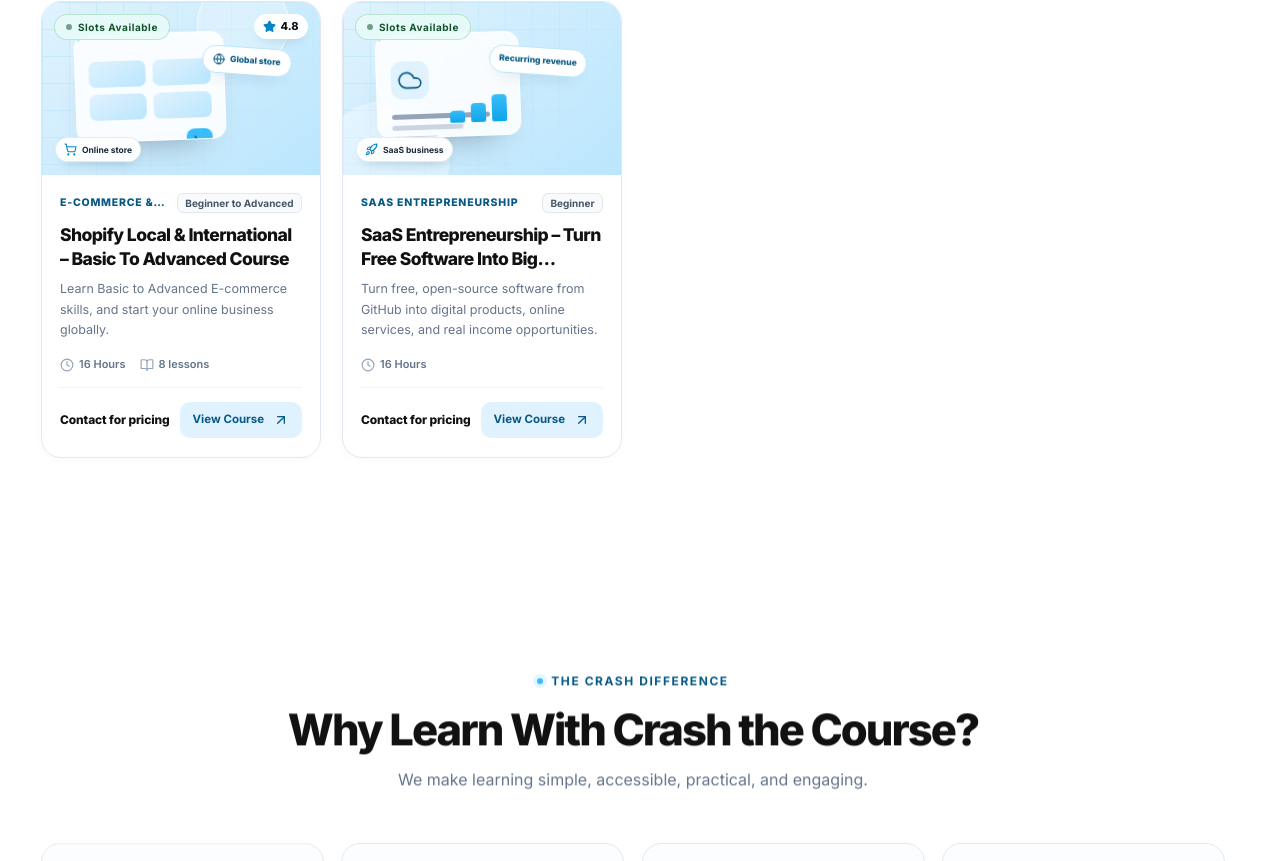
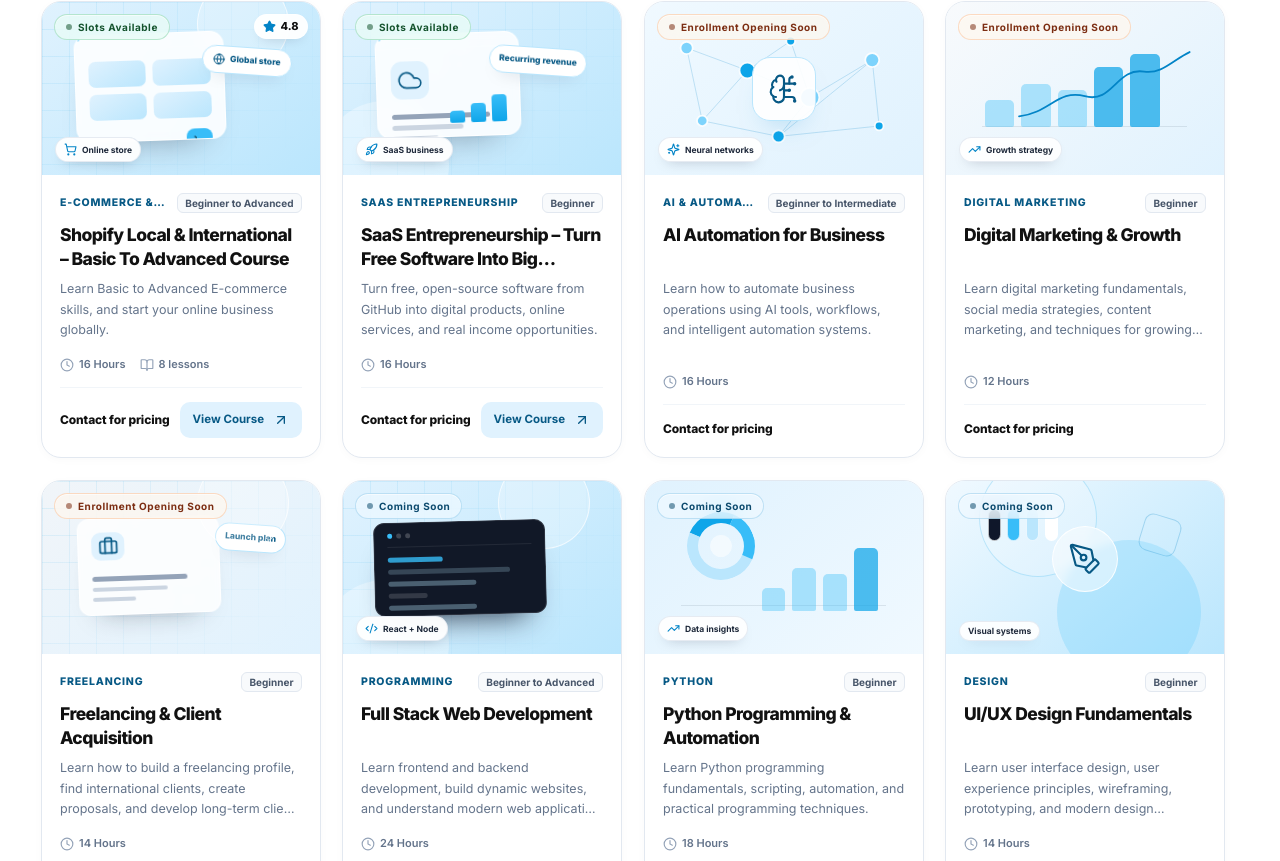
Before and after one commit to devopsbyowais/crash-the-course, a React (Vite) app: page / in a window 1280 px wide. Shown: the part 1139-2000 px from the top of the page. Built offline with nearby package versions, Linux system fonts and the light colour scheme.

Commit message:
Add six upcoming courses with status badges

```diff
--- a/src/components/CatalogModal.jsx
+++ b/src/components/CatalogModal.jsx
@@ -1,4 +1,4 @@
-import { enrollmentCourses } from '../data/courses';
+import { listedCourses } from '../data/courses';
 import CourseCard from './CourseCard';
 import Modal from './Modal';
 
@@ -15,11 +15,11 @@ export default function CatalogModal({ onClose, onViewCourse }) {
       </div>
 
       <div className="catalog-modal__count" aria-live="polite">
-        {enrollmentCourses.length} courses shown
+        {listedCourses.length} courses shown
       </div>
 
       <div className="catalog-grid">
-        {enrollmentCourses.map((course) => (
+        {listedCourses.map((course) => (
           <CourseCard key={course.id} course={course} onView={onViewCourse} compact />
         ))}
       </div>
--- a/src/components/CourseCard.jsx
+++ b/src/components/CourseCard.jsx
@@ -67,6 +67,9 @@ export default function CourseCard({ course, onView, compact = false }) {
           >
             {formatPrice(course.price)}
           </span>
+          {/* Only courses that are open for registration can be opened, so the
+              upcoming courses stay informational. */}
+          {course.enrollmentCourse && (
             <Button
               variant="soft"
               size="sm"
@@ -76,6 +79,7 @@ export default function CourseCard({ course, onView, compact = false }) {
             >
               View Course
             </Button>
+          )}
         </div>
       </div>
     </article>
--- a/src/components/FeaturedCourses.jsx
+++ b/src/components/FeaturedCourses.jsx
@@ -1,5 +1,5 @@
 import { ArrowRight } from 'lucide-react';
-import { enrollmentCourses } from '../data/courses';
+import { listedCourses } from '../data/courses';
 import Button from './Button';
 import CourseCard from './CourseCard';
 import Reveal from './Reveal';
@@ -52,8 +52,8 @@ export default function FeaturedCourses({ loading, onViewCourse, onViewAll }) {
             </span>
           )}
           {loading
-            ? Array.from({ length: 2 }, (_, index) => <CourseSkeleton key={index} />)
-            : enrollmentCourses.map((course, index) => (
+            ? Array.from({ length: 8 }, (_, index) => <CourseSkeleton key={index} />)
+            : listedCourses.map((course, index) => (
                 <Reveal key={course.id} delay={index * 55} className="course-grid__item">
                   <CourseCard course={course} onView={onViewCourse} />
                 </Reveal>
--- a/src/data/courses.js
+++ b/src/data/courses.js
@@ -27,6 +27,10 @@
 // 'enrollmentCourse' marks a course as open for registration and holds the
 // exact course name that is sent to Google Sheets (it must match the name the
 // Apps Script uses to pick the right spreadsheet).
+//
+// 'mock' marks an informational course that is not open for registration yet.
+// Mock courses are listed after the enrollment courses and never open the
+// registration form.
 
 export const AVAILABILITY = {
   ACTIVE: 'active',
@@ -379,13 +383,146 @@ export const courses = [
     featured: false,
     topics: ['Rapid idea validation', 'Lean experiments and feedback', 'Launch and first-customer planning'],
   },
+  {
+    id: 'ai-automation-for-business',
+    title: 'AI Automation for Business',
+    shortDescription:
+      'Learn how to automate business operations using AI tools, workflows, and intelligent automation systems.',
+    description:
+      'Learn how to automate business operations using AI tools, workflows, and intelligent automation systems.',
+    category: 'Artificial Intelligence & Data Science',
+    categoryShort: 'AI & Automation',
+    level: 'Beginner to Intermediate',
+    duration: '16 Hours',
+    lessons: null,
+    rating: null,
+    price: null,
+    whatsappGroupLink: '',
+    availabilityStatus: 'opening_soon',
+    art: 'ai',
+    featured: false,
+    mock: true,
+    topics: [],
+  },
+  {
+    id: 'digital-marketing-growth',
+    title: 'Digital Marketing & Growth',
+    shortDescription:
+      'Learn digital marketing fundamentals, social media strategies, content marketing, and techniques for growing online businesses.',
+    description:
+      'Learn digital marketing fundamentals, social media strategies, content marketing, and techniques for growing online businesses.',
+    category: 'Digital Marketing',
+    categoryShort: 'Digital Marketing',
+    level: 'Beginner',
+    duration: '12 Hours',
+    lessons: null,
+    rating: null,
+    price: null,
+    whatsappGroupLink: '',
+    availabilityStatus: 'opening_soon',
+    art: 'marketing',
+    featured: false,
+    mock: true,
+    topics: [],
+  },
+  {
+    id: 'freelancing-client-acquisition',
+    title: 'Freelancing & Client Acquisition',
+    shortDescription:
+      'Learn how to build a freelancing profile, find international clients, create proposals, and develop long-term client relationships.',
+    description:
+      'Learn how to build a freelancing profile, find international clients, create proposals, and develop long-term client relationships.',
+    category: 'Business & Entrepreneurship',
+    categoryShort: 'Freelancing',
+    level: 'Beginner',
+    duration: '14 Hours',
+    lessons: null,
+    rating: null,
+    price: null,
+    whatsappGroupLink: '',
+    availabilityStatus: 'opening_soon',
+    art: 'business',
+    featured: false,
+    mock: true,
+    topics: [],
+  },
+  {
+    id: 'full-stack-web-development-mock',
+    title: 'Full Stack Web Development',
+    shortDescription:
+      'Learn frontend and backend development, build dynamic websites, and understand modern web application development.',
+    description:
+      'Learn frontend and backend development, build dynamic websites, and understand modern web application development.',
+    category: 'Programming & Development',
+    categoryShort: 'Programming',
+    level: 'Beginner to Advanced',
+    duration: '24 Hours',
+    lessons: null,
+    rating: null,
+    price: null,
+    whatsappGroupLink: '',
+    availabilityStatus: 'coming_soon',
+    art: 'web',
+    featured: false,
+    mock: true,
+    topics: [],
+  },
+  {
+    id: 'python-programming-automation',
+    title: 'Python Programming & Automation',
+    shortDescription:
+      'Learn Python programming fundamentals, scripting, automation, and practical programming techniques.',
+    description:
+      'Learn Python programming fundamentals, scripting, automation, and practical programming techniques.',
+    category: 'Artificial Intelligence & Data Science',
+    categoryShort: 'Python',
+    level: 'Beginner',
+    duration: '18 Hours',
+    lessons: null,
+    rating: null,
+    price: null,
+    whatsappGroupLink: '',
+    availabilityStatus: 'coming_soon',
+    art: 'data',
+    featured: false,
+    mock: true,
+    topics: [],
+  },
+  {
+    id: 'ui-ux-design-fundamentals-mock',
+    title: 'UI/UX Design Fundamentals',
+    shortDescription:
+      'Learn user interface design, user experience principles, wireframing, prototyping, and modern design workflows.',
+    description:
+      'Learn user interface design, user experience principles, wireframing, prototyping, and modern design workflows.',
+    category: 'Design & Creativity',
+    categoryShort: 'Design',
+    level: 'Beginner',
+    duration: '14 Hours',
+    lessons: null,
+    rating: null,
+    price: null,
+    whatsappGroupLink: '',
+    availabilityStatus: 'coming_soon',
+    art: 'design',
+    featured: false,
+    mock: true,
+    topics: [],
+  },
 ];
 
 export const featuredCourses = courses.filter((course) => course.featured);
 
-// Courses that can be registered for. They are the ones shown in the course
-// listing and offered in the registration form.
+// Courses that can be registered for. They are the ones offered in the
+// registration form and are always listed first.
 export const enrollmentCourses = courses.filter((course) => course.enrollmentCourse);
+
+// Informational courses that are not open for registration yet. They are
+// listed after the enrollment courses and never open the registration form.
+export const mockCourses = courses.filter((course) => course.mock);
+
+// The course listing: the two enrollment courses first, then the upcoming ones.
+export const listedCourses = [...enrollmentCourses, ...mockCourses];
 
 // Options for the "Select Course" field, in the order they are offered.
 export const enrollmentCourseOptions = [
```
Lines whose indentation alone changed are shown as unchanged.
